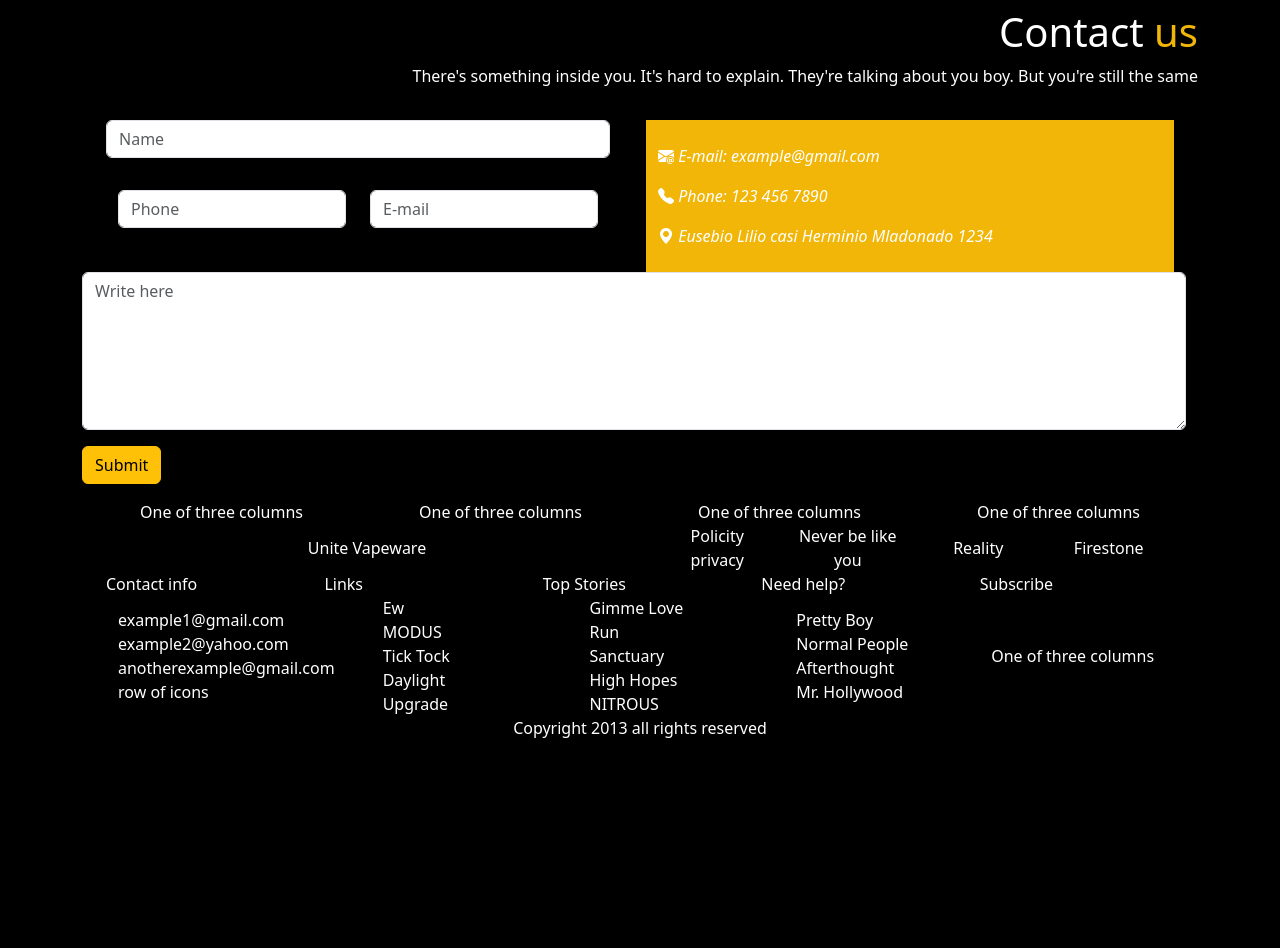
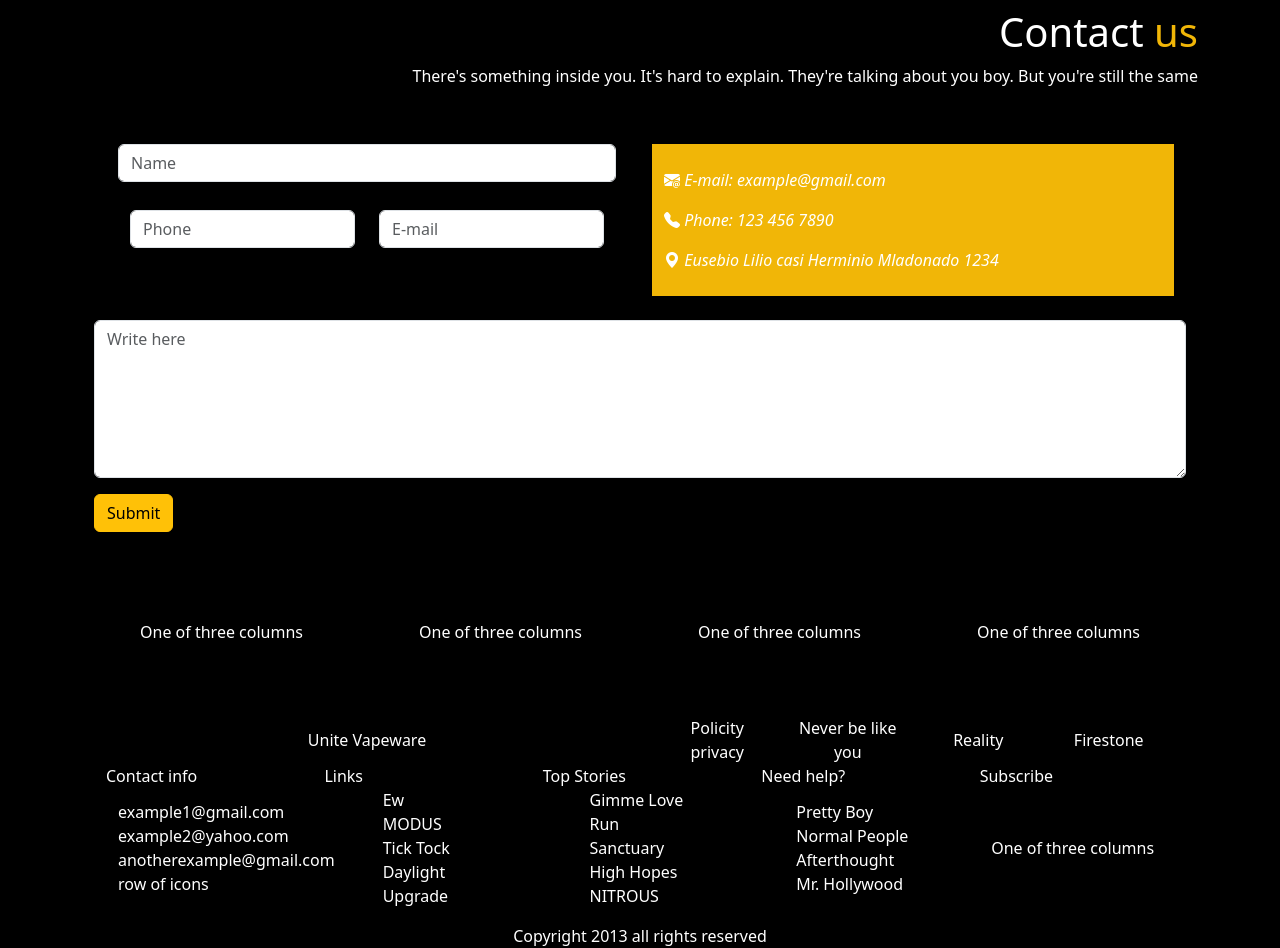
Before and after one commit to Ahecha/vape, a plain HTML site: page index.html in a window 1280 px wide. Shown: the part 2580-3528 px from the top of the page. Before the commit the page ends 3320 px from the top, so only its background shows below. Drawn offline with nearby package versions, Linux system fonts and the light colour scheme.

Commit message:
armando ando

```diff
--- a/index.html
+++ b/index.html
@@ -239,9 +239,9 @@
                   </div>
                   <div class="col">
                     <form>
-                      <div class="container text-center ps-0">
+                      <div class="container text-center">
                         <div class="row align-items-start d-flex flex-column justify-content-around">
-                          <div class="col">
+                          <div class="col py-4">
                             <div class="container text-center">
                               <div class="row align-items-start">
                                 <div class="col">
@@ -250,9 +250,9 @@
                                       <div class="col">
                                         <input type="email" class="form-control" id="exampleInputEmail1" aria-describedby="emailHelp" placeholder="Name">
                                       </div>
-                                      <div class="col">
-                                        <div class="container text-center py-3">
-                                          <div class="row align-items-start py-3">
+                                      <div class="col py-4">
+                                        <div class="container text-center py-1">
+                                          <div class="row align-items-start">
                                             <div class="col">
                                               <input type="email" class="form-control" id="exampleInputEmail1" aria-describedby="emailHelp" placeholder="Phone">
                                             </div>
@@ -294,9 +294,9 @@
                       </div>
                     </form>
                   </div>
-                  <div class="col">
-                    <div class="container text-center">
-                      <div class="row align-items-start">
+                  <div class="col py-4">
+                    <div class="container text-center py-4">
+                      <div class="row align-items-start py-4">
                         <div class="col">
                           One of three columns
                         </div>
@@ -452,7 +452,7 @@
                           </div>
                         </div>
                       </div>
-                      <div class="col">
+                      <div class="col pt-3">
                         Copyright 2013 all rights reserved
                       </div>
                     </div>
```
